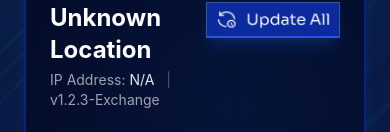
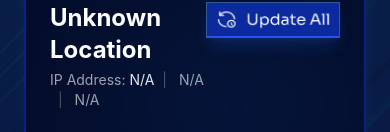
Before and after one commit to agung1878/datasphere, a Vue app: page /location/1 in a window 390 px wide. Shown: the part 183-315 px from the top of the page. Built offline with nearby package versions, Linux system fonts and the light colour scheme; no server answers; sample sign-in values are in the browser's storage.

Commit message:
phonebanks versioning

```diff
--- a/src/views/LocationDetail.vue
+++ b/src/views/LocationDetail.vue
@@ -32,6 +32,8 @@ const error = ref(null);
 // Computed properties from location data
 const locationName = computed(() => locationData.value?.name || 'Unknown Location');
 const ipAddress = computed(() => locationData.value?.phone_banks?.[0]?.ip || 'N/A');
+const version = computed(() => locationData.value?.phone_banks?.[0]?.data.server_versioning.grazling || 'N/A');
+const type = computed(() => locationData.value?.phone_banks?.[0]?.type || 'N/A');
 
 // Device list from phone banks
 const deviceList = ref([]);
@@ -273,7 +275,9 @@ onMounted(() => {
         <div class="flex justify-between items-start mb-6 relative z-10">
           <div>
             <h1 class="text-2xl font-bold text-white mb-1">{{ locationName }}</h1>
-            <p class="text-sm text-gray-400">IP Address: <span class="text-gray-200">{{ ipAddress }}</span> <span class="mx-2 text-gray-600">|</span> v1.2.3-Exchange</p>
+            <p class="text-sm text-gray-400">IP Address: <span class="text-gray-200">{{ ipAddress }}</span>
+              <span class="mx-2 text-gray-600">|</span> {{ version }}
+              <span class="mx-2 text-gray-600">|</span> {{ type }}</p>
           </div>
           <div class="flex items-center space-x-6">
 
```
